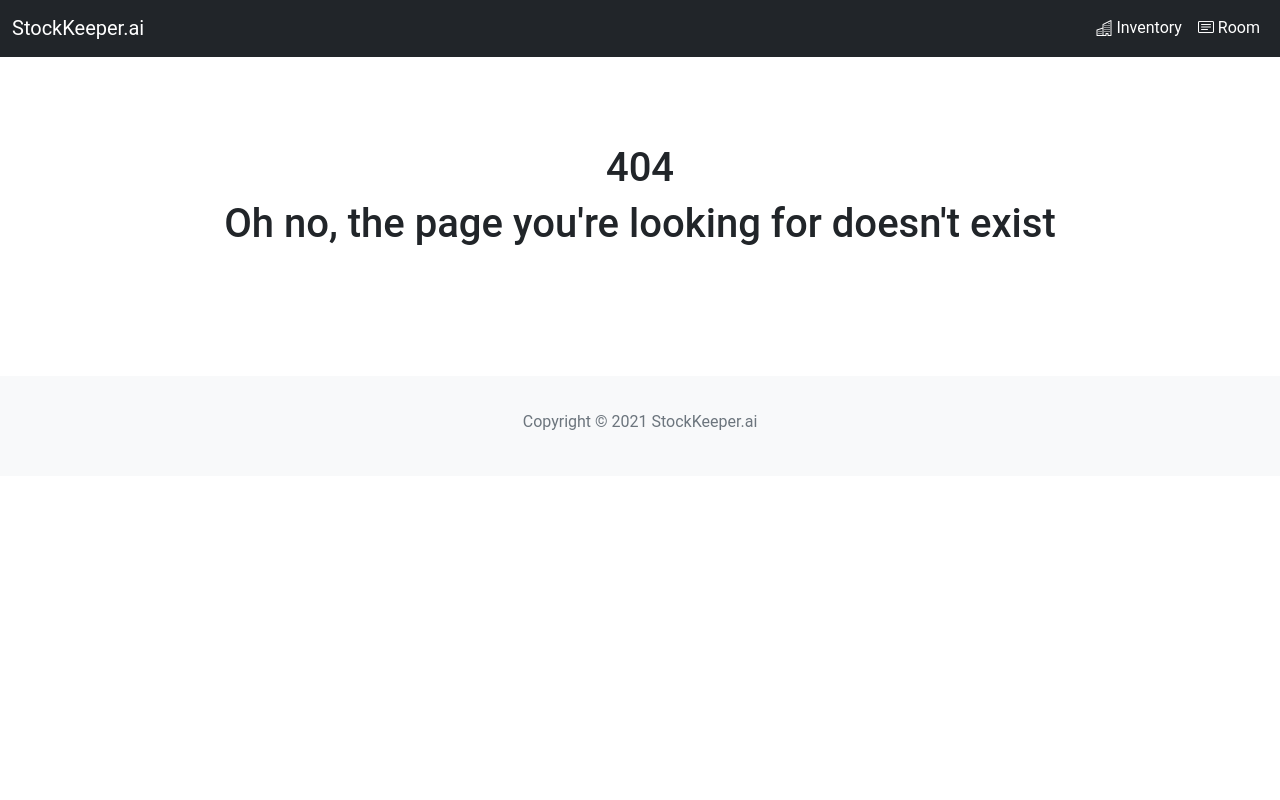
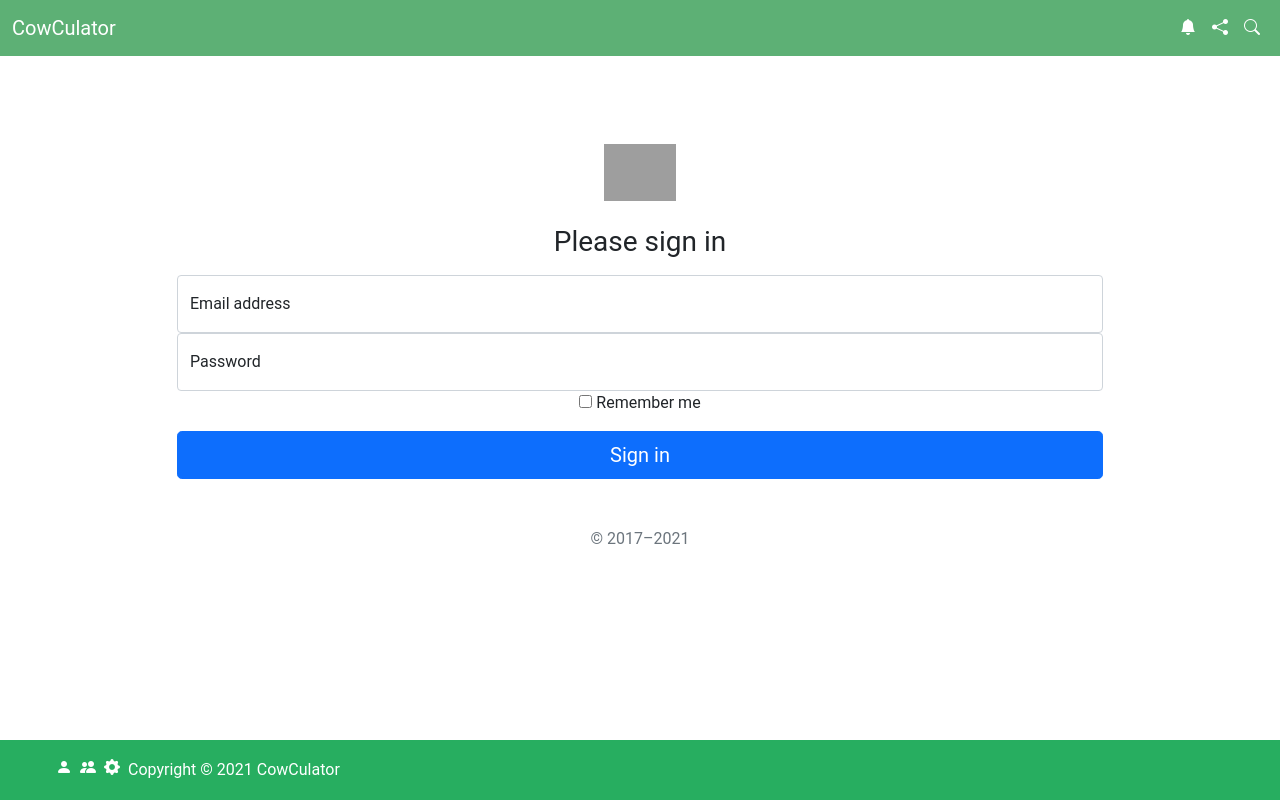
Before and after one commit to joannajjliu/fe-cowculator, a React app: page /login in a window 1280 px wide. Before the commit this address had no page. Built offline with nearby package versions, Linux system fonts and the light colour scheme; grey boxes are pictures that could not be loaded.

Commit message:
adding cowculator specific content and styles

```diff
--- a/src/index.tsx
+++ b/src/index.tsx
@@ -6,6 +6,7 @@ import Dashboard from './pages/Dashboard';
 import DefaultHeader from './templates/DefaultHeader';
 import HospitalRoom from './pages/HospitalRoom';
 import Hospital from './pages/Hospital';
+import Login from './pages/Login';
 import PageNotFound from './pages/PageNotFound';
 import Settings from './pages/Settings';
 import StickyFooter from './templates/StickyFooter';
@@ -25,6 +26,9 @@ const App = () => (
               <Switch>
                 <Route exact path={'/'}>
                   <Dashboard />
+                </Route>
+                <Route exact path={'/login'}>
+                  <Login />
                 </Route>
                 <Route exact path={'/hospital'}>
                   <Hospital />
--- a/src/organisms/Header.tsx
+++ b/src/organisms/Header.tsx
@@ -1,12 +1,13 @@
 import React from 'react';
 import { Link } from 'react-router-dom';
+import '../styles/Header.scss';
 
 const Header: React.FC = () => {
   return (
-    <nav className="navbar navbar-expand-md navbar-dark fixed-top bg-dark mb-5">
+    <nav className="navbar navbar-expand-md navbar-dark fixed-top mb-5 cowculator-header__container">
       <div className="container-fluid">
         <Link className="navbar-brand" aria-current="page" to="/">
-          StockKeeper.ai
+          CowCulator
         </Link>
         <button
           className="navbar-toggler"
@@ -23,14 +24,17 @@ const Header: React.FC = () => {
           <ul className="navbar-nav ms-auto mb-2 mb-md-0">
             <li className="nav-item">
               <Link className="nav-link active" aria-current="page" to="/hospital">
-                <i className="bi bi-building icon" data-toggle="tooltip" title="inventory" id="inventory"></i>
-                {' Inventory'}
+                <i className="bi bi-bell-fill" data-toggle="tooltip" title="alerts" id="alerts-icon"></i>
               </Link>
             </li>
             <li className="nav-item">
               <Link className="nav-link active" aria-current="page" to="/hospital-room">
-                <i className="bi bi-card-text" data-toggle="tooltip" title="room view" id="room-view"></i>
-                {' Room'}
+                <i className="bi bi-share-fill" data-toggle="tooltip" title="share" id="share-icon"></i>
+              </Link>
+            </li>
+            <li className="nav-item">
+              <Link className="nav-link active" aria-current="page" to="/hospital">
+                <i className="bi bi-search" data-toggle="tooltip" title="search" id="search-icon"></i>
               </Link>
             </li>
           </ul>
--- a/src/organisms/StickyFooter.tsx
+++ b/src/organisms/StickyFooter.tsx
@@ -1,9 +1,13 @@
 import React from 'react';
+import '../styles/StickyFooter.scss';
 
 const StickyFooter: React.FC = () => (
-  <footer className="footer mt-auto py-3 bg-light text-center">
-    <div className="container">
-      <span className="text-muted">Copyright © 2021 StockKeeper.ai</span>
+  <footer className="footer cowculator-sticky-footer__footer">
+    <div className="container cowculator-sticky-footer__container">
+      <i className="bi bi-person-fill px-1 icon" data-toggle="tooltip" title="search" id="search-icon"></i>
+      <i className="bi bi-people-fill px-1 icon" data-toggle="tooltip" title="search" id="search-icon"></i>
+      <i className="bi bi-gear-fill px-1 icon" data-toggle="tooltip" title="search" id="search-icon"></i>
+      <span className="px-1 cowculator-sticky-footer__copyright-text">Copyright © 2021 CowCulator</span>
     </div>
   </footer>
 );
--- /dev/null
+++ b/src/pages/Login.tsx
@@ -0,0 +1,33 @@
+import React from 'react';
+import { Link } from 'react-router-dom';
+// import '../styles/Dashboard.scss';
+
+const Login: React.FC = () => (
+  <main className="form-signin">
+    <form>
+      <img className="mb-4" src="/docs/5.0/assets/brand/bootstrap-logo.svg" alt="" width="72" height="57" />
+      <h1 className="h3 mb-3 fw-normal">Please sign in</h1>
+
+      <div className="form-floating">
+        <input type="email" className="form-control" id="floatingInput" placeholder="name@example.com" />
+        <label htmlFor="floatingInput">Email address</label>
+      </div>
+      <div className="form-floating">
+        <input type="password" className="form-control" id="floatingPassword" placeholder="Password" />
+        <label htmlFor="floatingPassword">Password</label>
+      </div>
+
+      <div className="checkbox mb-3">
+        <label>
+          <input type="checkbox" value="remember-me" /> Remember me
+        </label>
+      </div>
+      <button className="w-100 btn btn-lg btn-primary" type="submit">
+        Sign in
+      </button>
+      <p className="mt-5 mb-3 text-muted">&copy; 2017–2021</p>
+    </form>
+  </main>
+);
+
+export default Login;
--- a/src/styles/Header.scss
+++ b/src/styles/Header.scss
@@ -1,6 +1,11 @@
 @import './global.scss';
 
-.stock-keeper-header {
+.cowculator-header {
+  &__container {
+    color: $cowculator-primary-green;
+    background-color: $cowculator-primary-green;
+  }
+
   &__logo {
     width: 20px;
   }
--- a/src/styles/StickyFooter.scss
+++ b/src/styles/StickyFooter.scss
@@ -1,8 +1,24 @@
-.footer {
-  bottom: 0;
-  width: 100%;
-  height: 100px;
-  line-height: 60px;
-  background-color: #f5f5f5;
-  position: relative;
+@import './global.scss';
+
+.cowculator-sticky-footer {
+  &__footer {
+    bottom: 0;
+    width: 100%;
+    line-height: 60px;
+    position: fixed;
+    background-color: $cowculator-secondary-green;
+  }
+
+  &__container {
+    margin: 0 40px;
+  }
+
+  &__icon {
+    position: relative;
+    bottom: 2px;
+  }
+
+  &__copyright-text {
+    color: white;
+  }
 }
--- a/src/styles/global.scss
+++ b/src/styles/global.scss
@@ -1,3 +1,9 @@
+$cowculator-primary-green: #5db075;
+$cowculator-secondary-green: #27ae60;
+$cowculator-primary-yellow: #f2c94c;
+$cowculator-primary-font: Roboto, sans-serif;
+$cowculator-secondary-font: Calibri, sans-serif;
+
 $stockkeeper-blue: #3855f5;
 $stockkeeper-grey: #262626;
 $stockkeeper-light-blue: #8c9cf7f3;
@@ -36,7 +42,8 @@ a:active {
 
 .icon {
   color: white;
-  vertical-align: middle;
+  position: relative;
+  bottom: 2px;
 }
 
 .icon--red {
```
